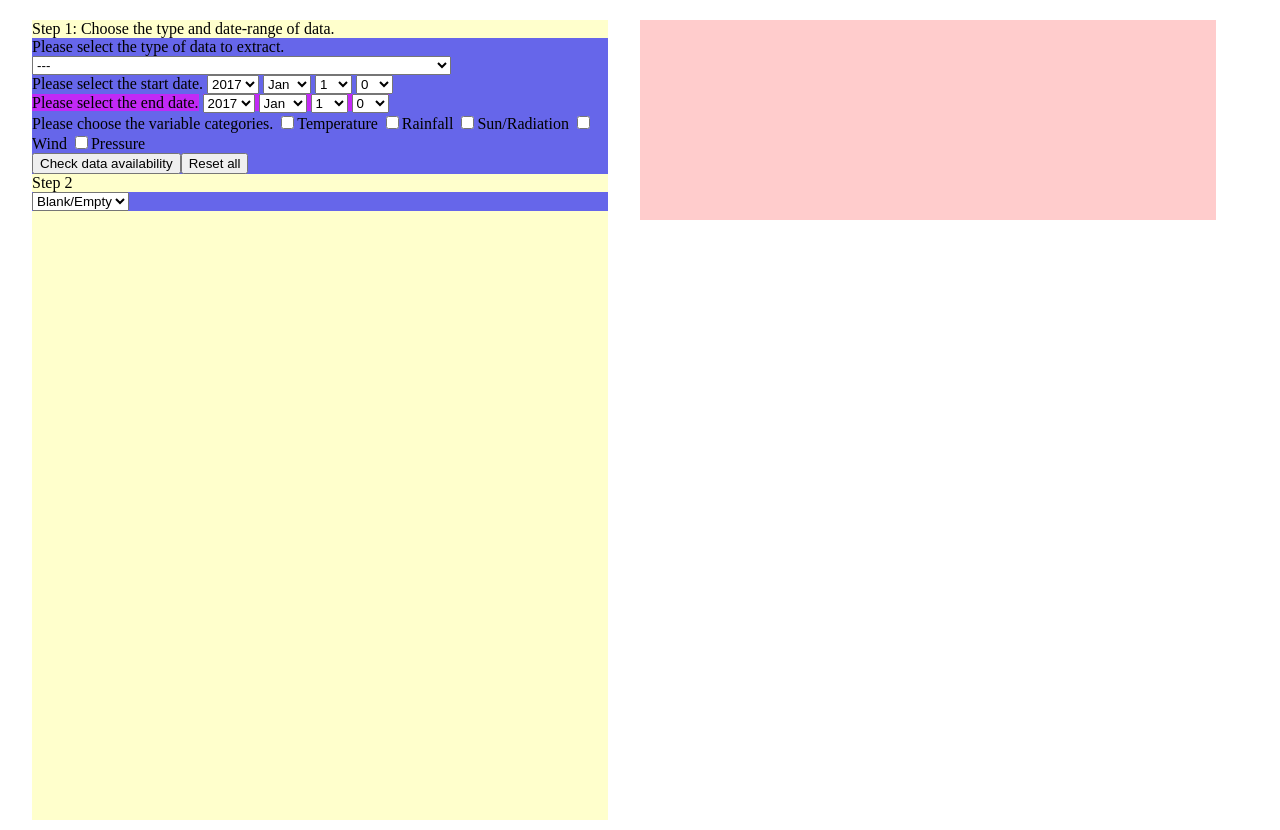
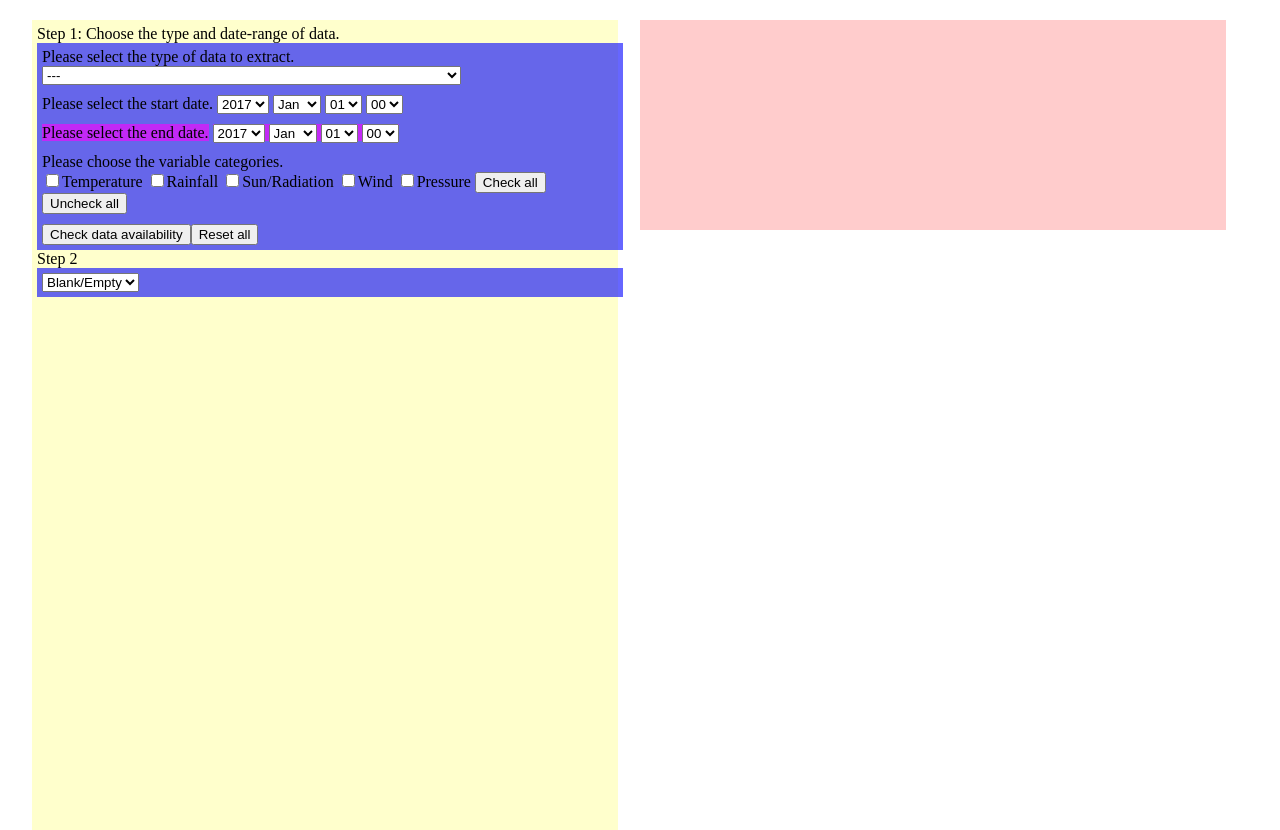
Before and after one commit to AndyGabey/extractor, a Flask app: page / in a window 1280 px wide. Run offline with Flask 2, Linux system fonts and the light colour scheme; parts of the project's set-up code (start-up, migrations or seed data) failed here and were passed over; some libraries are stand-ins or nearby versions.

Commit message:
Added check/uncheck all functionalities for the variable categories. Minor layout changes.

```diff
--- a/extractor/templates/index.html
+++ b/extractor/templates/index.html
@@ -12,6 +12,7 @@
 		background-color: rgba(255,255,0,0.2);
 		position: absolute;
 		height: 100%;
+		padding: 5px;
 	}
 #right_panel
 	{
@@ -22,6 +23,7 @@
 		height: 200px;
 		position: absolute;
 		overflow: scroll;
+		padding: 5px;
 	}
 #left_panel div span
 	{
@@ -32,6 +34,7 @@
 	{
 		width: 100%;
 		background-color: rgba(0,0,255,0.6);
+		padding: 5px;
 	}
 </style>
 <script type="text/javascript" src="https://ajax.googleapis.com/ajax/libs/jquery/3.1.1/jquery.min.js"></script>
@@ -73,7 +76,6 @@ function compareDates(dateArrayOne,dateArrayTwo) {
 // Compares a given day in array form (dateArray) with the current time.
 // Date array must be in (H)H (D)D (M)M YYYY
 function compareDateWithNow(dateArray) {
-
 	var d = new Date(dateArray[3],dateArray[2]-1,dateArray[1],dateArray[0]);
 	var dnow = new Date();
 
@@ -84,11 +86,10 @@ function compareDateWithNow(dateArray) {
 // This function auto-lists all the days in a month (01-31) and put them into the
 // selection fields.
 function autoListDays() {
-
 	var day = "";
 	for (var i = 1; i < 32; i++)
 		{
-				day += '<option value="'+i.toString()+'">'+i.toString()+'</option>'
+			day += '<option value="'+pad(i,2)+'">'+pad(i,2)+'</option>'
 		}
 
 	$("#startD").html(day);
@@ -101,7 +102,7 @@ function autoListHours() {
 	var hours = "";
 	for (var i = 0; i < 24; i++)
 		{
-				hours += '<option value="'+i.toString()+'">'+i.toString()+'</option>'
+			hours += '<option value="'+pad(i,2)+'">'+pad(i,2)+'</option>'
 		}
 
 	$("#startH").html(hours);
@@ -118,13 +119,11 @@ function pad(num, size) {
 // Retrieve the current time based on users' clock and return as a string of
 // HH:MM:SS DD/MM/YYYY.
 function getTimeForLog() {
-
 	var d = new Date();
 
 	return "["+pad(d.getUTCHours(),2) + ":" + pad(d.getUTCMinutes(),2) + ":" +
 				pad(d.getUTCSeconds(),2) + " " + pad(d.getUTCDate(),2) + "/" +
 				pad(d.getUTCMonth()+1,2) + "/" + d.getUTCFullYear().toString()+"]";
-
 }
 
 // Log a message in the designated div.
@@ -155,7 +154,6 @@ function checkStepOne() {
 	var startDateArray = new Array($("#startH").val(),$("#startD").val(),$("#startM").val(),$("#startY").val()),
 		endDateArray = new Array($("#endH").val(),$("#endD").val(),$("#endM").val(),$("#endY").val());
 
-
 	// Check for errors in the input dates.
 	if (!isValidDate(startDateArray))
 		{
@@ -184,10 +182,9 @@ function checkStepOne() {
 		}
 
 	// Retrieve user-selected variable categories.
+	var varCat = $('input[name="var_type"]:checked');
 
-		var varCat = $('input[name="var_type"]:checked');
 	//Return error messages if none of the variable categories is selected.
-
 	if (varCat.length == 0)
 		{
 			logMessage("No variable category is checked. Please choose at least 1 category.");
@@ -212,11 +209,16 @@ function checkStepOne() {
 
 // Initialise after document is fully loaded.
 $(function(){
+	// Auto-put the days and hours into the selection field in start/end times.
 	autoListDays();
 	autoListHours();
 
+	// Check / Uncheck functionalities upon clicks on buttons for variable categories.
+	$("#check_all_vartypes").click(function(){$('input[name="var_type"]').prop("checked",true);});
+	$("#uncheck_all_vartypes").click(function(){$('input[name="var_type"]').prop("checked",false);});
+
+	// Initiate check routine upon clicking on button.
 	$("#check_step_one").click(checkStepOne);
-
 });
 </script>
 </head>
@@ -309,12 +311,14 @@ Please select the type of data to extract.
 </span>
 </div>
 <div id="vtype">
-Please choose the variable categories.
+Please choose the variable categories.<br>
 <input type="checkbox" name="var_type" value="temp">Temperature</input>
 <input type="checkbox" name="var_type" value="rain">Rainfall</input>
 <input type="checkbox" name="var_type" value="rad">Sun/Radiation</input>
 <input type="checkbox" name="var_type" value="wind">Wind</input>
 <input type="checkbox" name="var_type" value="pres">Pressure</input>
+<input type="button" id="check_all_vartypes" value="Check all"></input>
+<input type="button" id="uncheck_all_vartypes" value="Uncheck all"></input>
 </div>
 <div><input type="button" id="check_step_one" value="Check data availability"></input><input type="button" id="reset_1" value="Reset all"></input></div>
 Step 2
```
Also changed, not shown: index.html (+2 -6 lines). Lines whose indentation alone changed are shown as unchanged.
